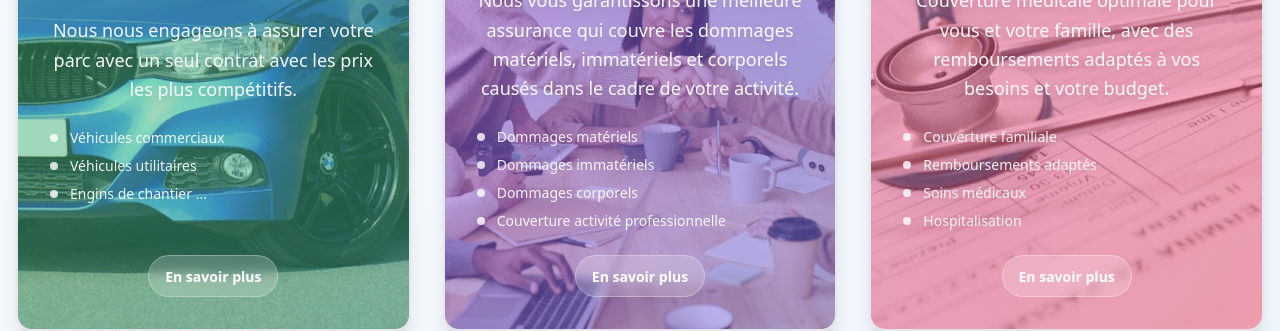
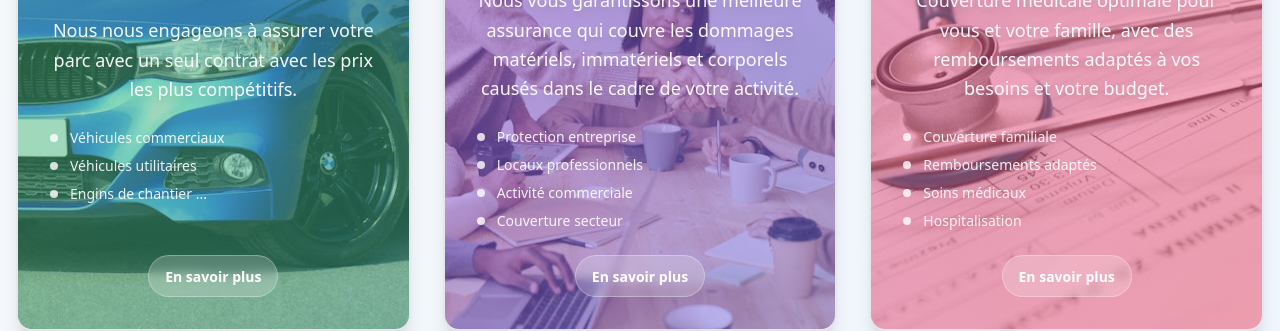
Before and after one commit to chouaib0000/testtest44, a React (Vite) app: page / in a window 1280 px wide. Shown: the part 1940-2271 px from the top of the page. Built offline with nearby package versions, Linux system fonts and the light colour scheme; no server answers.

Commit message:
Update insurance offer details in InsuranceOffers.tsx

```diff
--- a/src/components/InsuranceOffers.tsx
+++ b/src/components/InsuranceOffers.tsx
@@ -69,10 +69,10 @@ const insuranceTypes = [
     gradient: "from-purple-600/40 to-indigo-600/40",
     emoji: "🛡️",
     details: [
-      "Dommages matériels",
-      "Dommages immatériels",
-      "Dommages corporels",
-      "Couverture activité professionnelle"
+       "Protection entreprise",
+      "Locaux professionnels",
+      "Activité commerciale",
+      "Couverture secteur"
     ]
   },
   {
```
